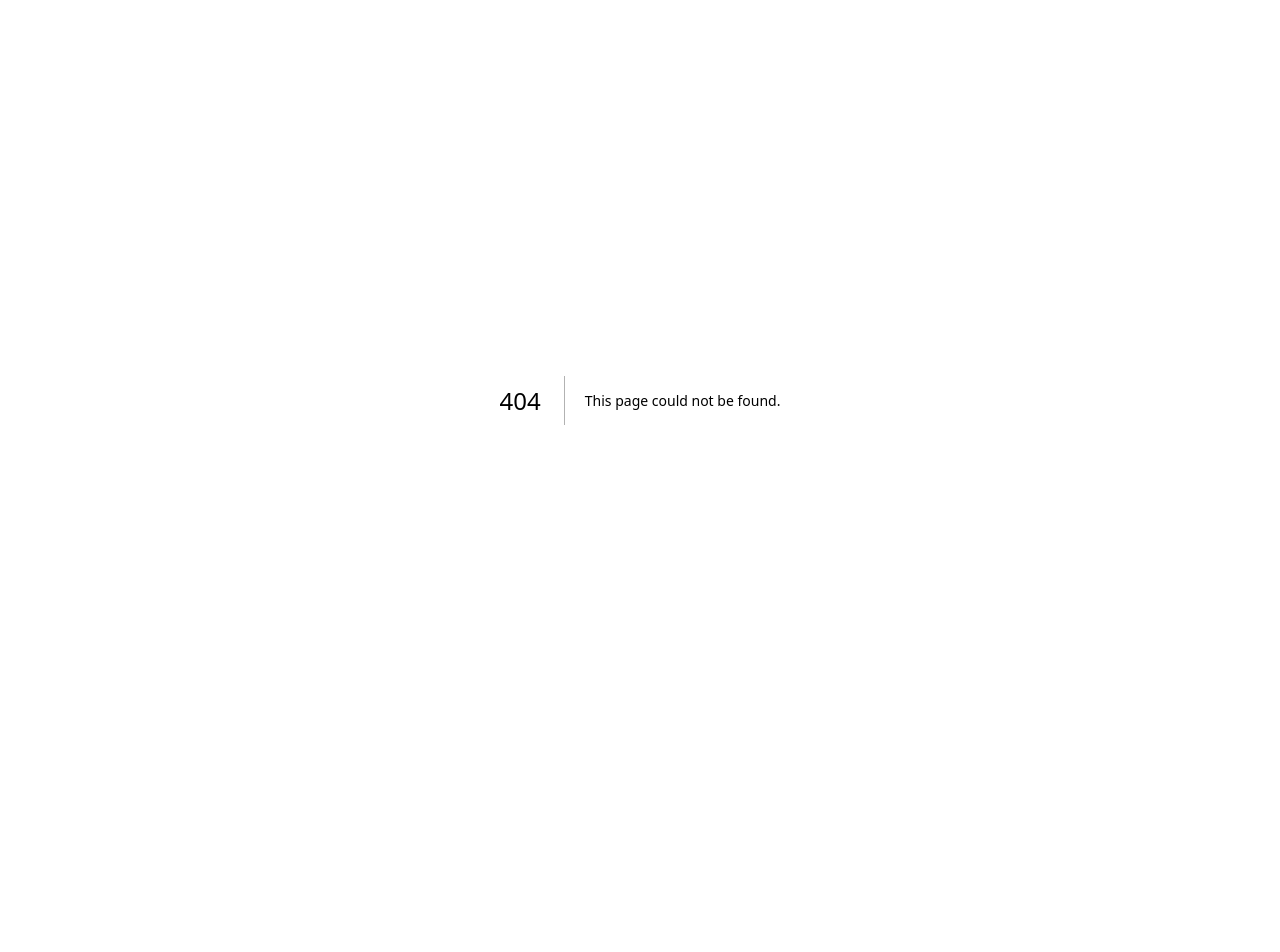
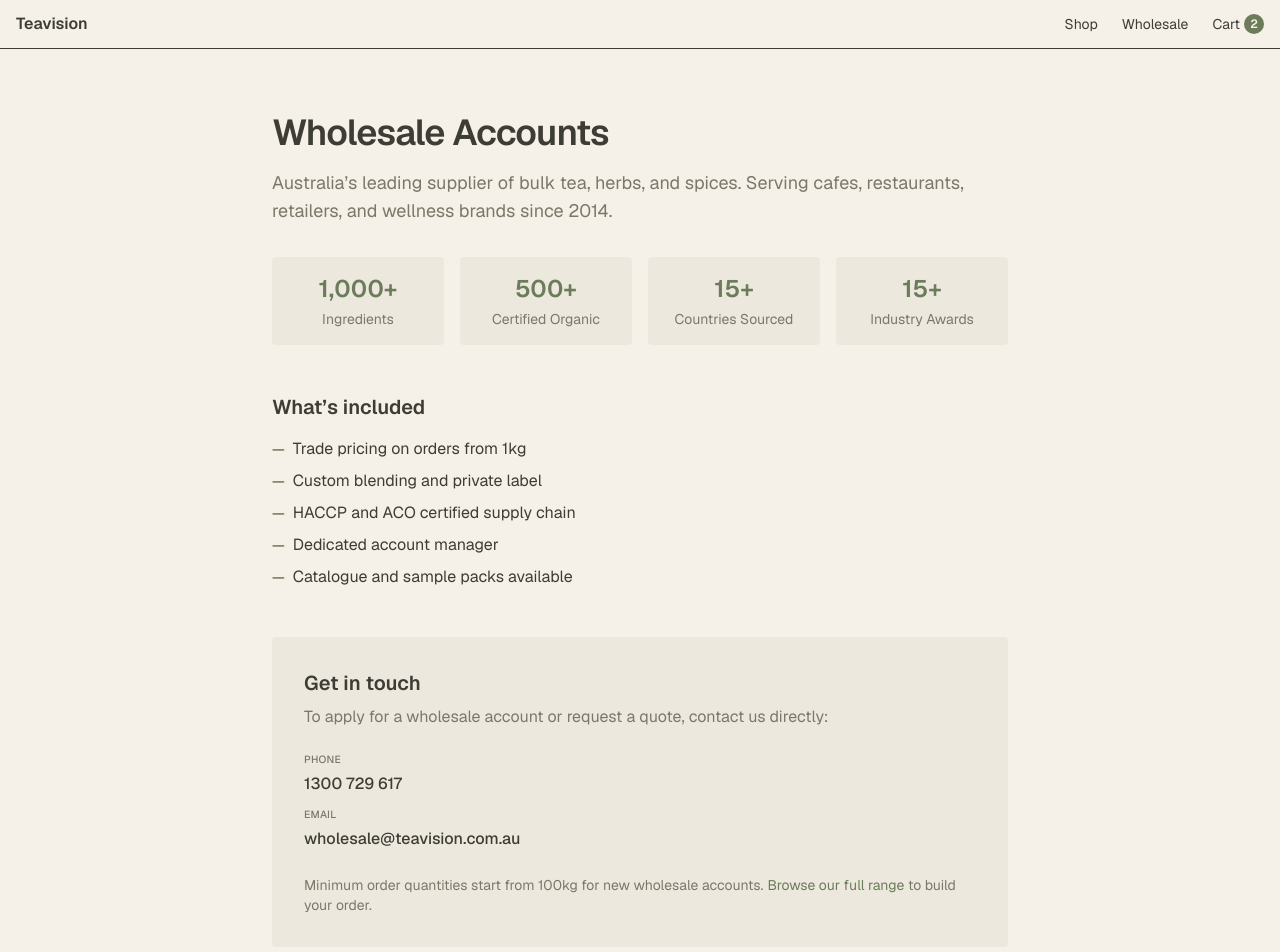
Before and after one commit to franz-ss/teavision-storefront, a Next.js app: page /pages/wholesale in a window 1280 px wide. Before the commit this address had no page. Shown: the top 952 px of the page. Before the commit the page ends 800 px from the top, so only its background shows below. Built offline with nearby package versions, Linux system fonts and the light colour scheme.

Commit message:
feat: add wholesale inquiry page

```diff
--- /dev/null
+++ b/app/(storefront)/pages/wholesale/page.tsx
@@ -0,0 +1,104 @@
+import type { Metadata } from 'next'
+import Link from 'next/link'
+
+export const metadata: Metadata = {
+  title: 'Wholesale Accounts | Teavision',
+  description:
+    'Apply for a Teavision wholesale account. Bulk tea, herbs and spices for cafes, restaurants, and retailers across Australia.',
+}
+
+export default function WholesalePage() {
+  return (
+    <div className="mx-auto max-w-3xl px-4 py-16">
+      {/* Header */}
+      <h1 className="text-4xl font-semibold tracking-tight">Wholesale Accounts</h1>
+      <p className="text-text-muted mt-4 text-lg">
+        Australia&rsquo;s leading supplier of bulk tea, herbs, and spices. Serving cafes,
+        restaurants, retailers, and wellness brands since 2014.
+      </p>
+
+      {/* Trust signals */}
+      <ul className="mt-8 grid grid-cols-2 gap-4 sm:grid-cols-4" role="list">
+        {[
+          { stat: '1,000+', label: 'Ingredients' },
+          { stat: '500+', label: 'Certified Organic' },
+          { stat: '15+', label: 'Countries Sourced' },
+          { stat: '15+', label: 'Industry Awards' },
+        ].map(({ stat, label }) => (
+          <li key={label} className="bg-surface rounded p-4 text-center">
+            <p className="text-primary text-2xl font-semibold">{stat}</p>
+            <p className="text-text-muted mt-1 text-sm">{label}</p>
+          </li>
+        ))}
+      </ul>
+
+      {/* What's included */}
+      <section className="mt-12">
+        <h2 className="text-xl font-semibold">What&rsquo;s included</h2>
+        <ul className="mt-4 space-y-2 text-base" role="list">
+          {[
+            'Trade pricing on orders from 1kg',
+            'Custom blending and private label',
+            'HACCP and ACO certified supply chain',
+            'Dedicated account manager',
+            'Catalogue and sample packs available',
+          ].map((item) => (
+            <li key={item} className="flex items-start gap-2">
+              <span className="text-primary mt-0.5 text-sm font-semibold">—</span>
+              {item}
+            </li>
+          ))}
+        </ul>
+      </section>
+
+      {/* Contact CTA */}
+      <section className="bg-surface mt-12 rounded p-8">
+        <h2 className="text-xl font-semibold">Get in touch</h2>
+        <p className="text-text-muted mt-2">
+          To apply for a wholesale account or request a quote, contact us directly:
+        </p>
+        <dl className="mt-6 space-y-3">
+          <div>
+            <dt
+              className="text-text-muted text-sm font-medium uppercase tracking-wide"
+              style={{ fontSize: '0.65rem' }}
+            >
+              Phone
+            </dt>
+            <dd className="mt-1 text-base font-medium">
+              <a
+                href="tel:1300729617"
+                className="hover:underline focus-visible:ring-2 focus-visible:ring-offset-2"
+              >
+                1300 729 617
+              </a>
+            </dd>
+          </div>
+          <div>
+            <dt
+              className="text-text-muted text-sm font-medium uppercase tracking-wide"
+              style={{ fontSize: '0.65rem' }}
+            >
+              Email
+            </dt>
+            <dd className="mt-1 text-base font-medium">
+              <a
+                href="mailto:wholesale@teavision.com.au"
+                className="hover:underline focus-visible:ring-2 focus-visible:ring-offset-2"
+              >
+                wholesale@teavision.com.au
+              </a>
+            </dd>
+          </div>
+        </dl>
+        <p className="text-text-muted mt-6 text-sm">
+          Minimum order quantities start from 100kg for new wholesale accounts.
+          <Link href="/collections/all" className="text-primary ml-1 hover:underline">
+            Browse our full range
+          </Link>{' '}
+          to build your order.
+        </p>
+      </section>
+    </div>
+  )
+}
```
